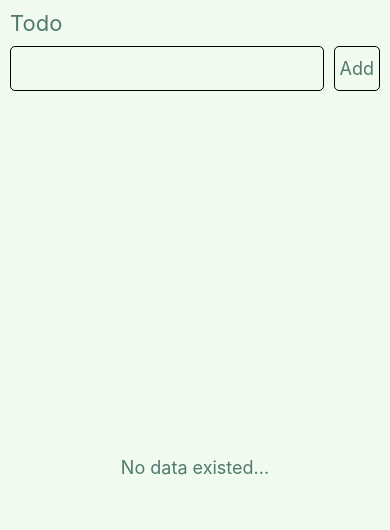
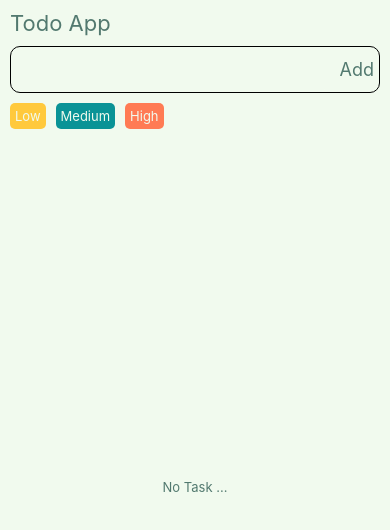
Before and after one commit to MrezaVasebi/my-apps, a React Native app: screen / in a window 390 px wide. Shown: the top 530 px of the page. Built offline with nearby package versions, Linux system fonts and the light colour scheme.

Commit message:
added: priority was added to todoCard

```diff
--- a/components/MainScreen.js
+++ b/components/MainScreen.js
@@ -6,7 +6,7 @@ import { appColors } from '../constant'
 const MainScreen = ({ children, rootStyle }) => {
     return (
         <View style={{ ...styles.root, ...rootStyle }} >
-            <StatusBar hidden={false} barStyle='dark-content' backgroundColor={appColors.primary} />
+            <StatusBar hidden={true} barStyle='dark-content' backgroundColor={appColors.primary} />
             {children}
         </View>
     )
--- a/components/NoData.js
+++ b/components/NoData.js
@@ -1,8 +1,8 @@
 import { AppText } from './txt'
 import React from 'react'
 
-const NoData = ({ label = 'No data existed...' }) => {
-    return <AppText label={label} />
+const NoData = ({ label = 'No Task ...' }) => {
+    return <AppText label={label} lblStyle={{ fontSize: 13 }} />
 }
 
 export default NoData
--- a/components/btn/CheckboxBtn.js
+++ b/components/btn/CheckboxBtn.js
@@ -12,7 +12,7 @@ const CheckboxBtn = ({ onPress, item, ...props }) => {
             activeOpacity={.5}
             style={{ ...styles.container, }}
         >
-            {item.isDone && <AntDesign name="check" size={15} color="black" />}
+            {item.isDone && <AntDesign name="check" size={15} color={appColors.black} />}
         </TouchableOpacity>
     )
 }
--- a/constant/appStyle.js
+++ b/constant/appStyle.js
@@ -1,9 +1,12 @@
 export const appColors = {
     black: 'black',
+    white: 'white',
     primary: '#f1faee',
     txtColor: '#52796f',
     secondary: '#0a9396',
     txtColor_one: '#d9d9d9',
+    yellow: '#FFC93C',
+    orange: '#FF7B54',
 }
 
 export const appMargin = {
--- a/screen/todo/Todo.js
+++ b/screen/todo/Todo.js
@@ -1,5 +1,6 @@
-import { FlatList, StyleSheet, View } from 'react-native'
+import { FlatList, StyleSheet, TouchableOpacity, View } from 'react-native'
 import { MainScreen, NoData } from '../../components'
+import { appColors, appRadius } from '../../constant'
 
 import { AppButton } from '../../components/btn'
 import { AppInput } from '../../components/inputs'
@@ -12,12 +13,22 @@ const Todo = () => {
 
     const hooks = useTodo()
 
+    const priorityCompo = (label, style) => {
+        return <TouchableOpacity
+            style={{ ...styles.priorityContainer, ...style }}
+            onPress={() => hooks.addingPriorityToTask(label)}
+        >
+            <AppText lblStyle={{ color: appColors.primary, fontSize: 13 }} label={label} />
+        </TouchableOpacity>
+    }
+
     return (
         <MainScreen rootStyle={{ padding: 10 }} >
-            <AppText type={'title'} label='Todo' />
+            <AppText type={'title'} label='Todo App' />
 
             <View style={styles.addingContainer} >
                 <AppButton
+                    btnStyle={{ borderWidth: 0 }}
                     label={'Add'}
                     onPress={hooks.handleTodoApp}
                 />
@@ -25,8 +36,14 @@ const Todo = () => {
                 <AppInput
                     value={hooks.task}
                     style={styles.inputStyle}
-                    onChangeText={(value) => hooks.addingTodo(value)}
+                    onChangeText={(value) => hooks.addingTaskToTodoList(value)}
                 />
+            </View>
+
+            <View style={{ flexDirection: 'row', alignItems: 'center', marginBottom: 10 }} >
+                {priorityCompo('Low', { backgroundColor: appColors.yellow })}
+                {priorityCompo('Medium', { backgroundColor: appColors.secondary })}
+                {priorityCompo('High', { backgroundColor: appColors.orange })}
             </View>
 
             <View style={{ flex: 1 }}>
@@ -37,6 +54,7 @@ const Todo = () => {
                     <FlatList
                         data={hooks.tasks}
                         keyExtractor={(item, index) => index.toString()}
+                        ItemSeparatorComponent={() => <View style={{ height: 10 }} />}
                         renderItem={({ item: value }) => {
                             return <TodoCard item={value}
                                 onPress={hooks.handleActionOnTask}
@@ -53,18 +71,28 @@ export default Todo
 
 const styles = StyleSheet.create({
     addingContainer: {
+        borderWidth: 1,
+        paddingLeft: 10,
+        overflow: 'hidden',
         marginVertical: 10,
         alignItems: 'center',
+        borderRadius: appRadius.m,
         flexDirection: 'row-reverse',
         justifyContent: 'space-between'
     },
     inputStyle: {
         flex: 1,
+        borderWidth: 0,
         marginRight: 10
     },
     noDataContainer: {
         flex: 1,
         alignItems: 'center',
         justifyContent: 'center',
+    },
+    priorityContainer: {
+        padding: 5,
+        marginRight: 10,
+        borderRadius: appRadius.s,
     }
 })
--- a/screen/todo/components/TodoCard.js
+++ b/screen/todo/components/TodoCard.js
@@ -1,4 +1,5 @@
 import { StyleSheet, TouchableOpacity, View } from 'react-native'
+import { appColors, appRadius } from '../../../constant';
 
 import { AntDesign } from '@expo/vector-icons';
 import { AppText } from '../../../components/txt'
@@ -6,16 +7,31 @@ import { CheckboxBtn } from '../../../components/btn'
 import React from 'react'
 
 const TodoCard = ({ onPress, item }) => {
+
+    const handleBorderColor = () => {
+        if (item.priority === 'Low') return appColors.yellow
+        if (item.priority === 'Medium') return appColors.secondary
+        if (item.priority === 'High') return appColors.orange
+    }
+
     return (
-        <View style={styles.container} >
+        <View style={[styles.container, {
+            borderBottomColor: handleBorderColor(),
+            backgroundColor: handleBorderColor(),
+        }]} >
             <TouchableOpacity onPress={() => onPress('isDeleted', item.id)} >
                 <AntDesign name="delete" size={20} color="black" />
             </TouchableOpacity>
 
             <View style={styles.txtStyle} >
                 <AppText
-                    lblStyle={{ textDecorationLine: item.isDone ? 'line-through' : 'none' }}
-                    label={item.label} />
+                    lblStyle={{
+                        fontSize: 13,
+                        color: appColors.white,
+                        textDecorationLine: item.isDone ? 'line-through' : 'none',
+                    }}
+                    label={item.label}
+                />
             </View>
 
             <CheckboxBtn item={item}
@@ -28,15 +44,17 @@ export default TodoCard
 
 const styles = StyleSheet.create({
     container: {
+        padding: 5,
         height: 45,
-        paddingBottom: 5,
+        elevation: 1,
         alignItems: 'center',
-        borderBottomWidth: .5,
+        borderRadius: appRadius.s,
         flexDirection: 'row-reverse',
-        justifyContent: 'space-between'
+        justifyContent: 'space-between',
+        backgroundColor: appColors.white,
     },
     txtStyle: {
         flex: 1,
-        marginHorizontal: 5
+        marginHorizontal: 8
     }
 })
--- a/screen/todo/logic/useTodo.js
+++ b/screen/todo/logic/useTodo.js
@@ -1,12 +1,17 @@
-import { useEffect, useState } from "react"
+import { useState } from "react"
 
 export const useTodo = () => {
 
     const [task, setTask] = useState('')
     const [tasks, setTasks] = useState([])
+    const [priority, setPriority] = useState('Low')
 
-    const addingTodo = (value) => {
+    const addingTaskToTodoList = (value) => {
         setTask(value)
+    }
+
+    const addingPriorityToTask = (priorityName) => {
+        setPriority(priorityName)
     }
 
     const handleActionOnTask = (actionType, id) => {
@@ -27,22 +32,20 @@ export const useTodo = () => {
             id: tasks.length === 0 ? 1 : tasks[tasks.length - 1].id + 1,
             label: task,
             isDone: false,
-            isDeleted: false
+            priority: priority,
         }])
 
         setTask('')
+        setPriority('Low')
     }
-
-    useEffect(() => {
-        console.log({ tasks })
-    }, [tasks])
 
     return {
         task,
         tasks,
         setTask,
-        addingTodo,
         handleTodoApp,
         handleActionOnTask,
+        addingPriorityToTask,
+        addingTaskToTodoList,
     }
 }
```
